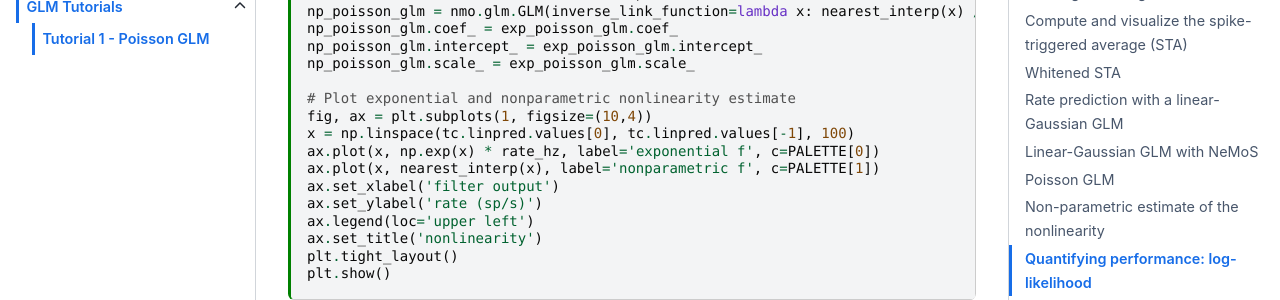
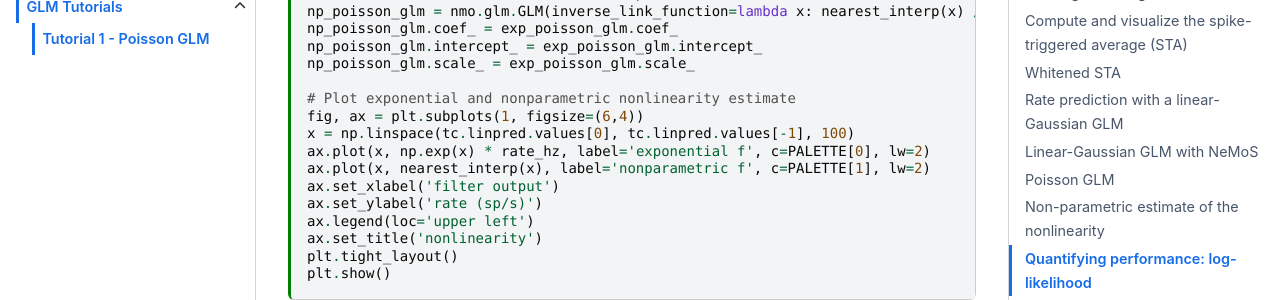
Before and after one commit to BalzaniEdoardo/nemos_glm_tutorials, a Sphinx documentation site: the page built from docs/tutorials/Sfn-2016-tutorial-GLMs/01_poisson_glm.md, in a window 1280 px wide and 900 px high, scrolled down 12041 px. Shown: the part 152-452 px from the top of the window. Built offline with Sphinx 7.4.7 and the Sphinx Book theme 1.1.4, drawn with Linux system fonts in a browser that asks for light colours.

Commit message:
improve plots

```diff
--- a/docs/tutorials/Sfn-2016-tutorial-GLMs/01_poisson_glm.md
+++ b/docs/tutorials/Sfn-2016-tutorial-GLMs/01_poisson_glm.md
@@ -562,10 +562,10 @@
 np_poisson_glm.scale_ = exp_poisson_glm.scale_
 
 # Plot exponential and nonparametric nonlinearity estimate
-fig, ax = plt.subplots(1, figsize=(10,4))
+fig, ax = plt.subplots(1, figsize=(6,4))
 x = np.linspace(tc.linpred.values[0], tc.linpred.values[-1], 100)
-ax.plot(x, np.exp(x) * rate_hz, label='exponential f', c=PALETTE[0])
-ax.plot(x, nearest_interp(x), label='nonparametric f', c=PALETTE[1])
+ax.plot(x, np.exp(x) * rate_hz, label='exponential f', c=PALETTE[0], lw=2)
+ax.plot(x, nearest_interp(x), label='nonparametric f', c=PALETTE[1], lw=2)
 ax.set_xlabel('filter output')
 ax.set_ylabel('rate (sp/s)')
 ax.legend(loc='upper left')
```
